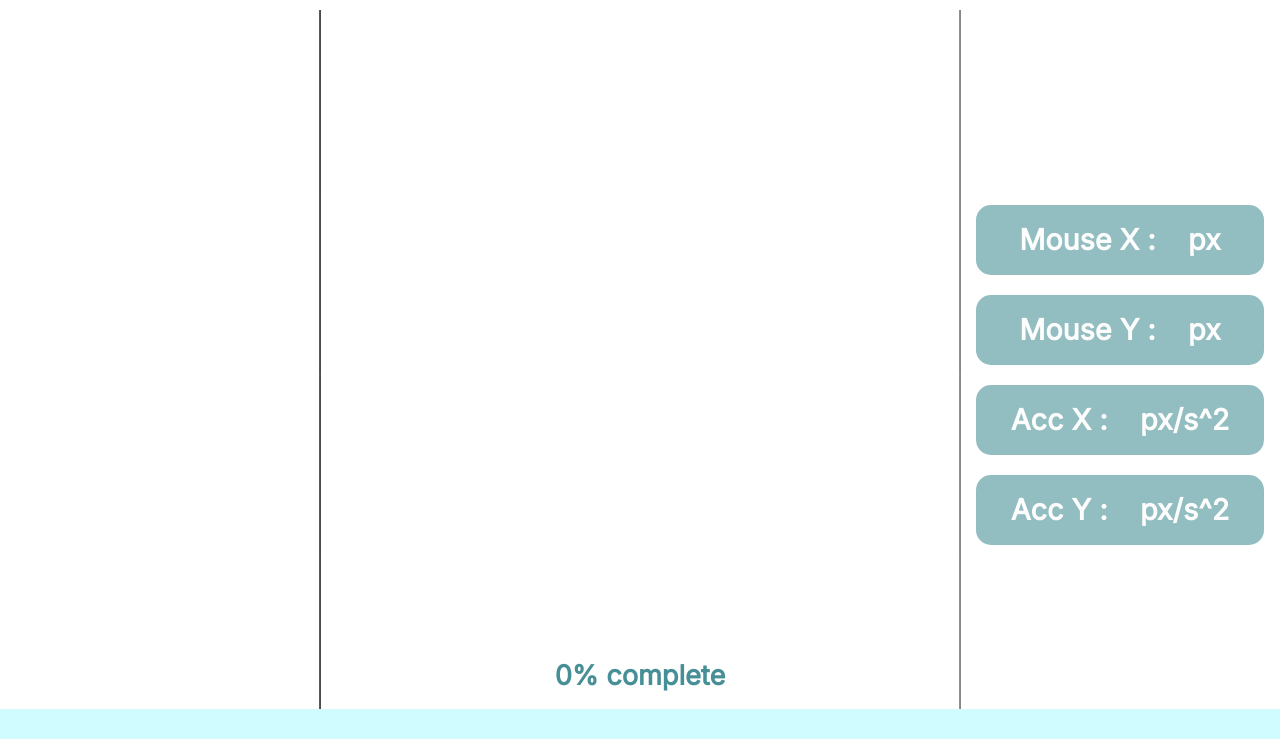
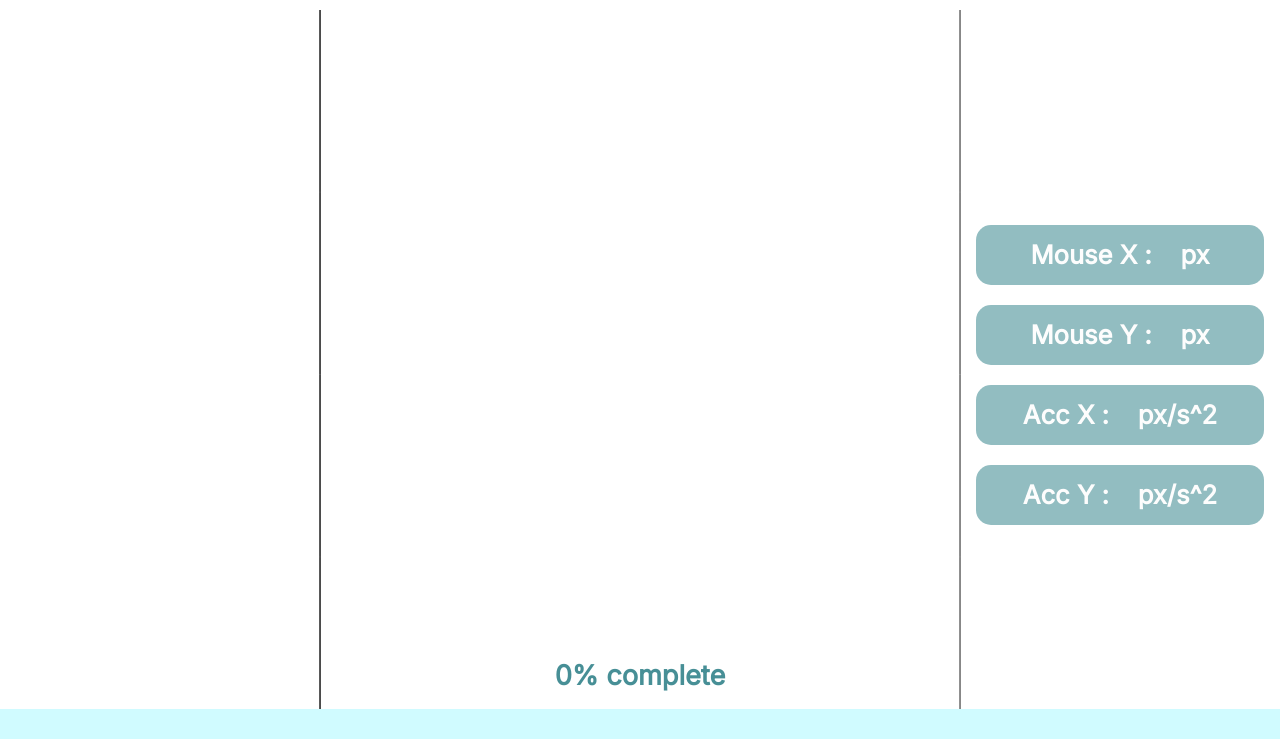
Before and after one commit to wearablebiosensing/MindGame, a Flask app: page /tiles_game in a window 1280 px wide. Shown: the part 61-800 px from the top of the page. Run offline with Flask 3, Linux system fonts and the light colour scheme.

Commit message:
Trying to Scale Mouse Data Text

```diff
--- a/CareWear-MagneticTilesActivity/templates/tiles.html
+++ b/CareWear-MagneticTilesActivity/templates/tiles.html
@@ -29,12 +29,13 @@
 
       .mouse_analytics_item {
         width: 90%;
-        height: 70px;
+        height: 60px;
         background-color: #92bdc1;
         color: #fdfdfd;
         border-radius: 15px;
         font-family: "Inter", sans-serif;
-        font-size: 1.8em;
+        font-size: 2cqw; /*Scale text size based on conatiner size*/
+        /*font-size: calc(2rem * 2vw);*/
         font-weight: bold;
         display: flex;
         align-items: center;
```
